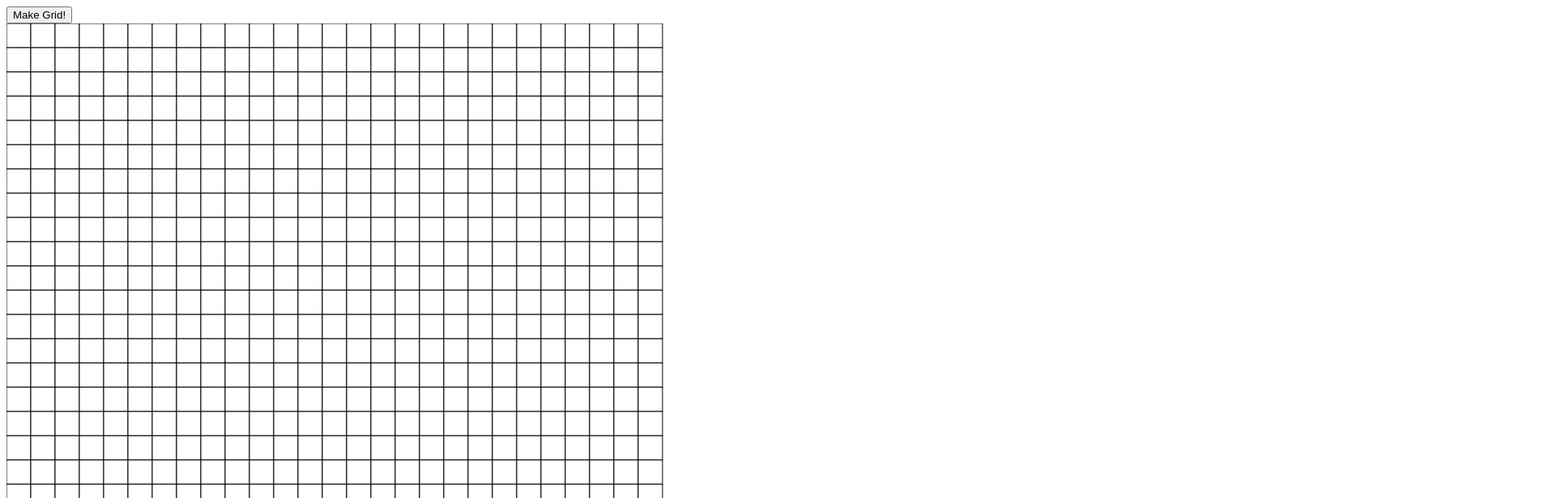
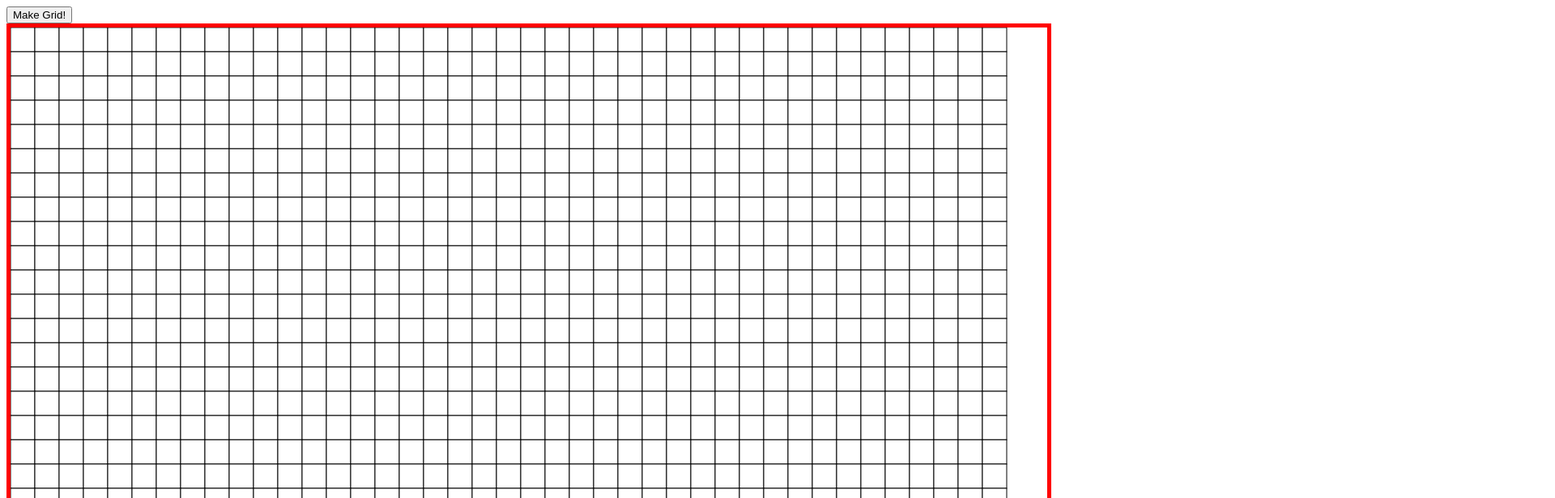
Before and after one commit to HanBock8359/Pathfinding, a plain HTML site: page index.html in a window 1280 px wide. Both pictures are taken after a click on the button "Make Grid!". Shown: the top 616 px of the page at 81% size, 1920 px wide, since content can reach past the window. Drawn offline with Linux system fonts and the light colour scheme.

Commit message:
about to merge

```diff
--- a/Scripts/generateGrid.js
+++ b/Scripts/generateGrid.js
@@ -1,17 +1,26 @@
 //Use backticks (`) for template literals!
-width = screen.width;
-height = screen.height;
+width = window.innerWidth;
+height = window.innerHeight;
 side = 30;
 
-function generateGrid(){
+console.log(width, height);
+
+function generateGrid() {
     /*
         This function generates a grid with multiple SVG images (rectangle with size of side x side)
     */
 
+    boardWidth = document.getElementById("board").style.width;
+    boardHeight = document.getElementById("board").style.height;
+    console.log(boardWidth, boardHeight);
+
+    document.getElementById("grid").setAttribute("width", width);
+    document.getElementById("grid").setAttribute("height", height);
+
     let tableHTML = "";
 
-    for(let r = 0; r < this.height; r += side){
-        for(let c = 0; c < this.width; c += side){
+    for (let r = 0; r < height; r += side) {
+        for (let c = 0; c < width - 2 * side; c += side) {
             tableHTML += `<rect x="${c}" y="${r}" width="${side}" height="${side}" r="0" rx="0" ry="0" fill="#ffffff" stroke="#000" stroke-opcaticy="0.2" style="-webkit-tap-highlight-color:rgba(0, 0, 0, 0)"></rect>`;
             // <rect x="0" y="0" width="30" height="30" r="0" rx="0" ry="0" fill="#ffffff" stroke="#000" stroke-opcaticy="0.2" style="-webkit-tap-highlight-color:rgba(0, 0, 0, 0)"></rect>
         }
@@ -19,4 +28,22 @@ function generateGrid(){
 
     let grid = document.getElementById("grid");
     grid.innerHTML = tableHTML;
+
+    document.getElementById("grid").addEventListener("onclick", visited());
 }
+
+function getWidth() {
+    return width;
+}
+
+function getheight() {
+    return height;
+}
+
+function visited(){
+    document.getElementById("grid").style.fill("black");
+}
+
+function unvisited(){
+    document.getElementById("grid").style.fill("white");
+}
--- a/Scripts/grid.css
+++ b/Scripts/grid.css
@@ -1,3 +1,11 @@
+#board{
+    border: 5px solid red;
+    width: auto;
+    height: auto;
+
+    display: inline-block;
+}
+
 rect:hover{
     fill:red;
     opacity: 0.5;
```
